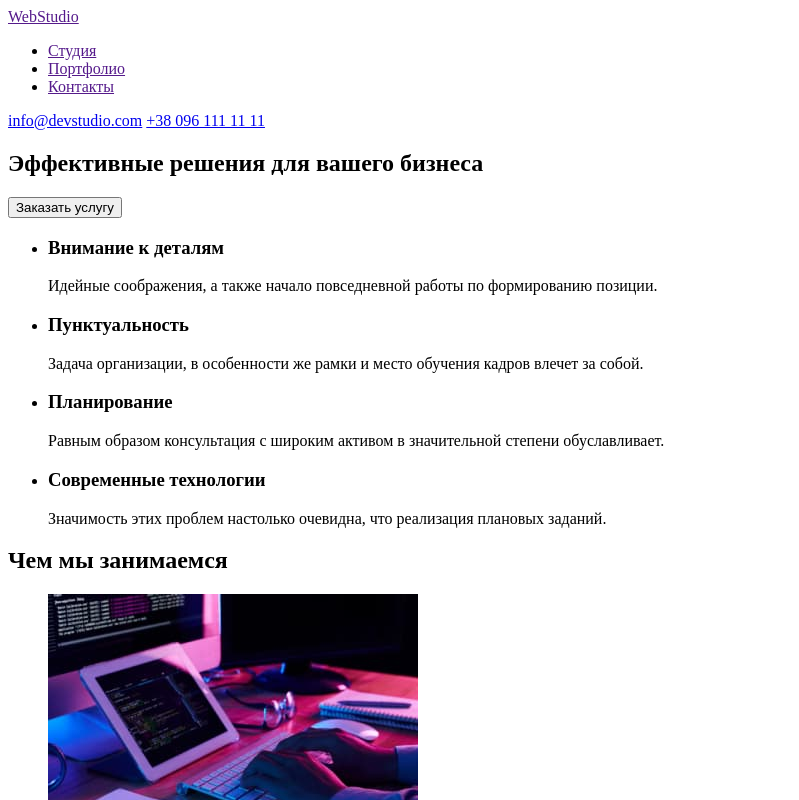
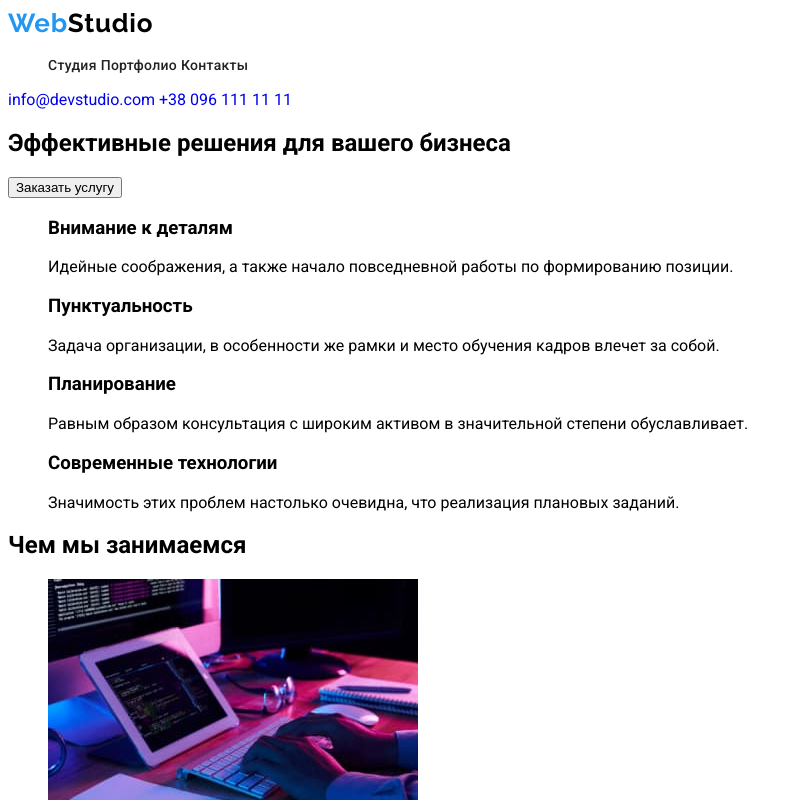
Before and after one commit to YurKo22/goit-markup-hw-02, a plain HTML site: page index.html in a window 1280 px wide. Shown: the top 800 px of the page, without its empty margins (0-799 px from the left). Drawn offline with Linux system fonts and the light colour scheme.

Commit message:
1.1.2
Add Portfolio.html

```diff
--- a/css/styles.css
+++ b/css/styles.css
@@ -0,0 +1,48 @@
+/* ===== body ====== */
+
+body {
+    font-family: 'Roboto', sans-serif;
+}
+
+.list {
+    list-style: none;
+}
+
+.link {
+    text-decoration: none;
+}
+
+
+/* ===== HEADER ====== */
+
+.logo {
+    font-family: 'Raleway';
+    font-style: normal;
+    font-weight: 700;
+    font-size: 26px;
+    line-height: 31px;
+    letter-spacing: 0.03em;
+    color: #000000;
+}
+
+.logo-akcent {
+    color: #2196F3;
+}
+
+
+/* .header {
+    display: inline-block;
+} */
+
+.menu-link {
+    font-style: normal;
+    font-weight: 500;
+    font-size: 14px;
+    line-height: 16px;
+    letter-spacing: 0.02em;
+    color: #212121;
+}
+
+.menu li {
+    display: inline-block;
+}
--- a/index.html
+++ b/index.html
@@ -6,28 +6,32 @@
     <meta http-equiv="X-UA-Compatible" content="IE=edge" />
     <meta name="viewport" content="width=device-width, initial-scale=1.0" />
     <title>WebStudio</title>
+    <link rel="preconnect" href="https://fonts.googleapis.com">
+    <link rel="preconnect" href="https://fonts.gstatic.com" crossorigin>
+    <link href="https://fonts.googleapis.com/css2?family=Roboto:wght@400;500;700;900&display=swap" rel="stylesheet">
+    <link href="https://fonts.googleapis.com/css2?family=Raleway:wght@700&display=swap" rel="stylesheet">
     <link rel="stylesheet" href="./css/styles.css" />
 </head>
 
 <body>
     <!-- HEADER -->
-    <header>
-        <nav>
-            <a href="" lang="en">WebStudio</a>
-            <ul>
-                <li>
-                    <a href="">Студия</a>
+    <header class="header">
+        <nav class="header-nav">
+            <a class="logo link " href="./index.html" lang="en"><span class="logo-akcent">Web</span>Studio</a>
+            <ul class="menu list">
+                <li class="menu-item">
+                    <a class="menu-link link" href="">Студия</a>
                 </li>
-                <li>
-                    <a href="">Портфолио</a>
+                <li class="menu-item">
+                    <a class="menu-link link" href="./portfolio.html">Портфолио</a>
                 </li>
-                <li>
-                    <a href="">Контакты</a>
+                <li class="menu-item">
+                    <a class="menu-link link" href="">Контакты</a>
                 </li>
             </ul>
         </nav>
-        <a href="mailto:info@devstudio.com">info@devstudio.com</a>
-        <a href="tel:0961111111">+38 096 111 11 11</a>
+        <a class="link" href="mailto:info@devstudio.com">info@devstudio.com</a>
+        <a class="link" href="tel:0961111111">+38 096 111 11 11</a>
     </header>
     <main>
         <!-- HERO -->
@@ -41,7 +45,7 @@
         <!-- ABOUT -->
         <section>
             <div>
-                <ul>
+                <ul class="list">
                     <li>
                         <h3>Внимание к деталям</h3>
                         <p>
@@ -74,7 +78,7 @@
         <section>
             <h2>Чем мы занимаемся</h2>
             <div>
-                <ul>
+                <ul class="list">
                     <li>
                         <img src="./images/about/about-img-1-o.jpg" alt="Создание сайтов" width="370" height="294" />
                     </li>
@@ -91,7 +95,7 @@
         <!-- EMPLOYEES -->
         <section>
             <h2>Наша команда</h2>
-            <ul>
+            <ul class="list">
                 <li>
                     <img src="./images/employees/Ihor-Demyanenko-o.jpg" alt="Член команды" width="270" height="260" />
                     <h3>Игорь Демьяненко</h3>
@@ -118,13 +122,13 @@
 
     <!-- FOOTER -->
     <footer>
-        <a href="" lang="en">WebStudio</a>
+        <a class="logo link " href="./index.html" lang="en"><span class="logo-akcent">Web</span>Studio</a>
         <!-- CONTACTS -->
         <div>
             <address>
-        <ul>
+        <ul class="list">
           <li>
-            <a
+            <a class="link"
               href="https://goo.gl/maps/T3jgP5tzFjxyk4nn7"
               target="_blank"
               rel="noopener noreferrer"
@@ -133,10 +137,10 @@
             </a>
           </li>
           <li>
-            <a href="mailto:info@example.com">info@example.com</a>
+            <a class="link" href="mailto:info@example.com">info@example.com</a>
           </li>
           <li>
-            <a href="tel:0991111111">+38 099 111 11 11</a>
+            <a class="link" href="tel:0991111111">+38 099 111 11 11</a>
           </li>
         </ul>
       </address>
```
Also changed, not shown: portfolio.html (added, +66 -0 lines).
